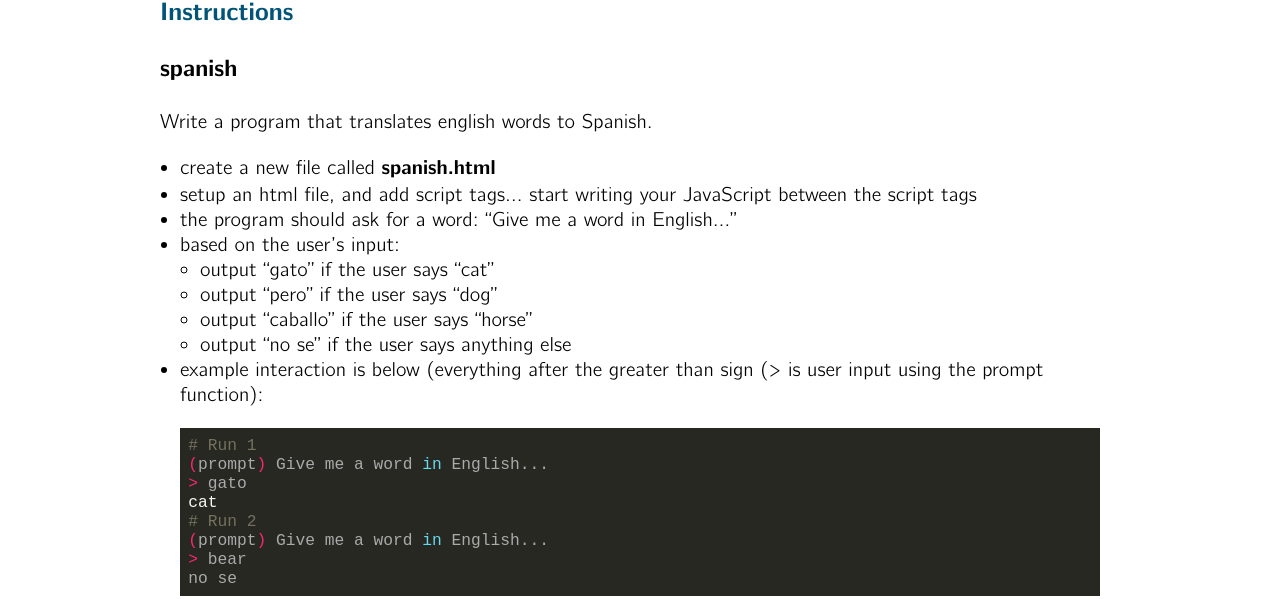
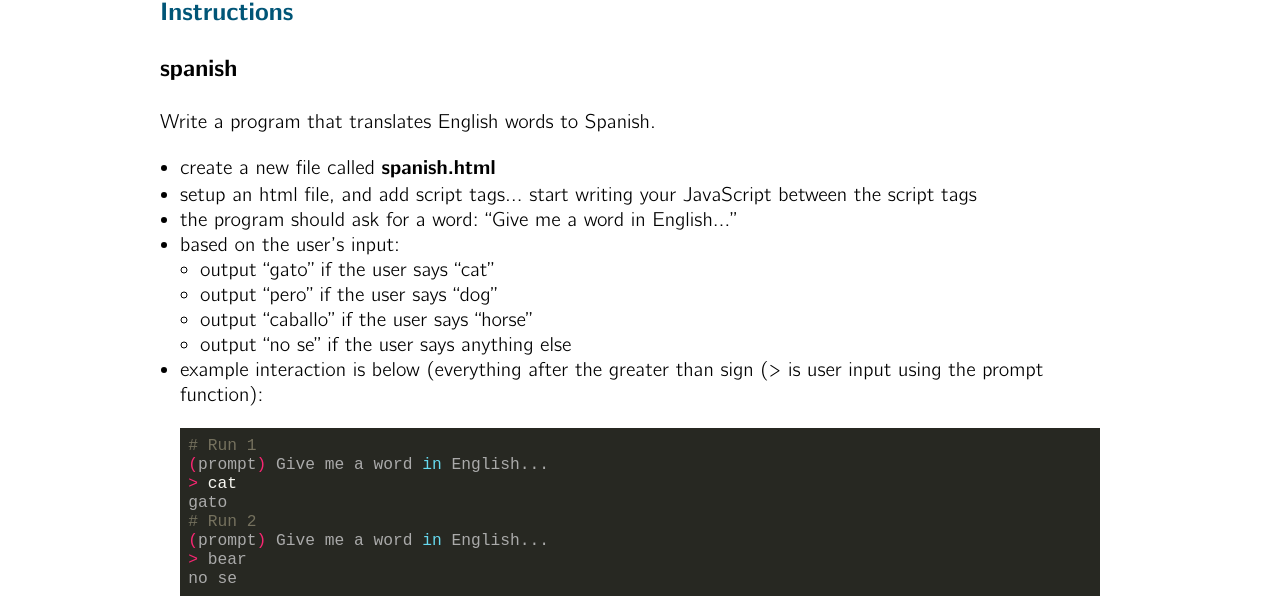
Before and after one commit to mayaman/itp-camp, a Jekyll site: the page built from slides/01/homework-02-conditionals.markdown, in a window 1280 px wide. Shown: the part 332-931 px from the top of the page. Built offline with Jekyll 4.4.1, drawn with Linux system fonts in a browser that asks for light colours.

```diff
--- a/slides/01/homework-02-conditionals.markdown
+++ b/slides/01/homework-02-conditionals.markdown
@@ -11,7 +11,7 @@ prefix: ../../
 
 ### spanish
 
-Write a program that translates english words to Spanish.
+Write a program that translates English words to Spanish.
 
 * create a new file called __spanish.html__
 * setup an html file, and add script tags... start writing your JavaScript between the script tags
@@ -25,8 +25,8 @@ Write a program that translates english words to Spanish.
 {% highlight bash %}
 # Run 1
 (prompt) Give me a word in English...
-> gato
-cat
+> cat
+gato
 # Run 2
 (prompt) Give me a word in English...
 > bear
```
Also changed, not shown: 9 other files.
